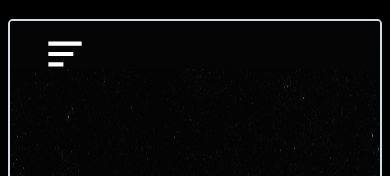
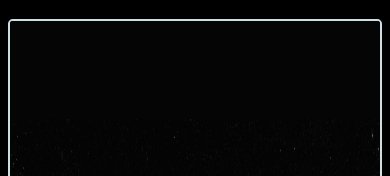
Before and after one commit to Astro-Syn/space-station, a React (Vite) app: page / in a window 390 px wide. Shown: the top 176 px of the page. Built offline with nearby package versions, Linux system fonts and the light colour scheme; a web font is replaced by a local one.

Commit message:
hamburger push

```diff
--- a/src/pages/home/Home.css
+++ b/src/pages/home/Home.css
@@ -265,10 +265,37 @@ body {
 
     .hamburger {
         display: flex;
-        position: absolute;
+        position: relative;
+        cursor: pointer;
+        width: 50px;
+        height: 50px;
+        justify-content: center;
+        align-items: center;
+        z-index: 30;
         left: 4em;
-        top: 0.5em;
+        top: 2em;
+        color: white;
     }
+
+    .icon {
+    position: absolute;
+    top: 0;
+    left: -20em;
+    width: 100%;
+    height: 100%;
+    color: white;
+    transition: all 0.3s ease;
+}
+
+.menu-icon {
+    opacity: 1;
+    transform: rotate(0deg);
+}
+
+.close-icon {
+    opacity: 0;
+    transform: rotate(-90deg);
+}
 
     .links {
         position: absolute;
@@ -291,4 +318,14 @@ body {
     .links.show {
         transform: translateX(0);
     }
+
+.hamburger.open .menu-icon {
+    opacity: 0;
+    transform: rotate(90deg) scale(1.5);
 }
+
+.hamburger.open .close-icon {
+    opacity: 1;
+    transform: rotate(0deg);
+}
+}
--- a/src/pages/home/Home.tsx
+++ b/src/pages/home/Home.tsx
@@ -3,6 +3,7 @@ import './Home.css';
 import { RiAliensLine } from "react-icons/ri";
 import { useState, useEffect, useRef } from 'react';
 import { BiMenuAltLeft } from "react-icons/bi";
+import { RiCloseLargeLine } from "react-icons/ri";
 
 const Home = () => {
     const location = useLocation();
@@ -14,10 +15,7 @@ useEffect(() => {
         if (!menuOpen) return;
 
         const handleClickOutside = (event: MouseEvent) => {
-        if (
-            menuRef.current &&
-            !menuRef.current.contains(event.target as Node)
-        ) {
+            if (menuRef.current && !menuRef.current.contains(event.target as Node)) {
                 setMenuOpen(false);
             }
         };
@@ -28,19 +26,21 @@ useEffect(() => {
             document.removeEventListener('mousedown', handleClickOutside);
         };
     }, [menuOpen]);
+
     return (
         <div className='home-container'>
             <div className='home-wrapper'>
 
+
                 <div className='links-container' ref={menuRef}>
-
-                     <div className='links-container'>
 
                     <div
                         className={`hamburger ${menuOpen ? 'open' : ''}`}
                         onClick={() => setMenuOpen(!menuOpen)}
                     >
-                        <BiMenuAltLeft color="white" size={50}/>
+
+                        <BiMenuAltLeft className="icon menu-icon" size={40} />
+                        <RiCloseLargeLine className="icon close-icon" size={40} />
                     </div>
 
                     <div className={`links ${menuOpen ? 'show' : ''}`}>
@@ -52,22 +52,18 @@ useEffect(() => {
                     </div>
                 </div>
 
-                </div>
-
-
 
                 {location.pathname === '/' && (
                     <>
                         <div className='home-text-container'>
                             <div className='title-wrapper'>
-                                <h1 className='title-text'>
-                                    Space Station
-                                </h1>
+                                <h1 className='title-text'>Space Station</h1>
                                 <span className='title2-txt'>
                                     <p>NASA API</p>
                                 </span>
                             </div>
                         </div>
+
                         <img src='/Images/space-texture.jpg' className='space-texture'/>
 
                         <div className='bottom-chaos'>
@@ -84,25 +80,21 @@ useEffect(() => {
                                     <p>Github <p className='gitname'>AstroSyn</p></p>
                                     <img src='/Images/githublogo.svg' className='gitlogo'/>
                                 </span>
+                            </div>
 
-                            </div>
                             <div className='desc-section'>
-                                <p>This website, developed by Kelsey, leverages the power of NASA’s public APIs to deliver an engaging and educational exploration of space. It offers a curated collection of pages featuring astronomical imagery, planetary data, and insights into ongoing space missions. Visitors can navigate through a variety of interactive and visually compelling content designed to inspire curiosity about the universe. Whether you are interested in daily cosmic phenomena, detailed views from Mars rovers, or the broader wonders of our solar system and beyond, this platform provides an accessible and immersive experience. Embark on a journey through space and discover the remarkable science and beauty that define our galaxy.</p>
+                                <p>
+                                    This website, developed by Kelsey, leverages the power of NASA’s public APIs to deliver an engaging and educational exploration of space. It offers a curated collection of pages featuring astronomical imagery, planetary data, and insights into ongoing space missions. Visitors can navigate through a variety of interactive and visually compelling content designed to inspire curiosity about the universe. Whether you are interested in daily cosmic phenomena, detailed views from Mars rovers, or the broader wonders of our solar system and beyond, this platform provides an accessible and immersive experience. Embark on a journey through space and discover the remarkable science and beauty that define our galaxy.
+                                </p>
                                 <div>
                                     <RiAliensLine />
                                 </div>
-
                             </div>
-
-
                         </div>
-
                     </>
                 )}
 
-
                 <Outlet />
-
             </div>
         </div>
     );
```
Lines whose indentation alone changed are shown as unchanged.
